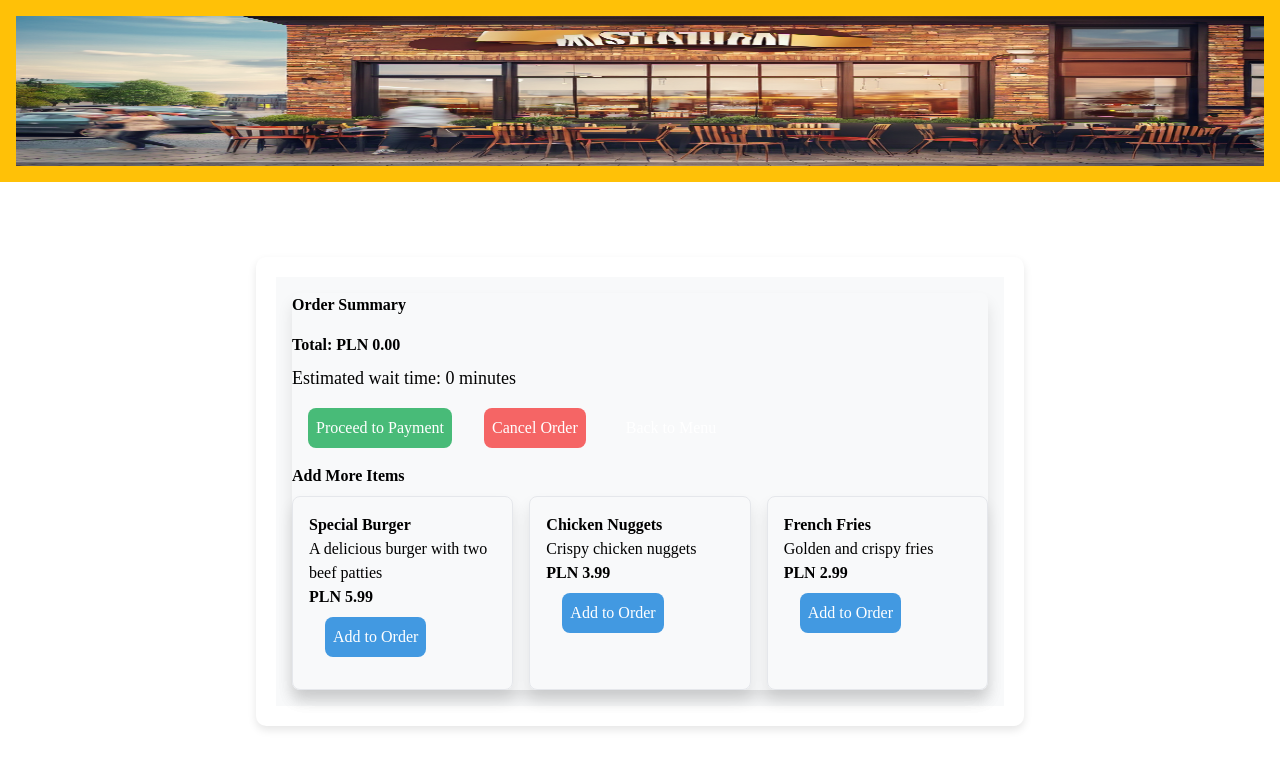
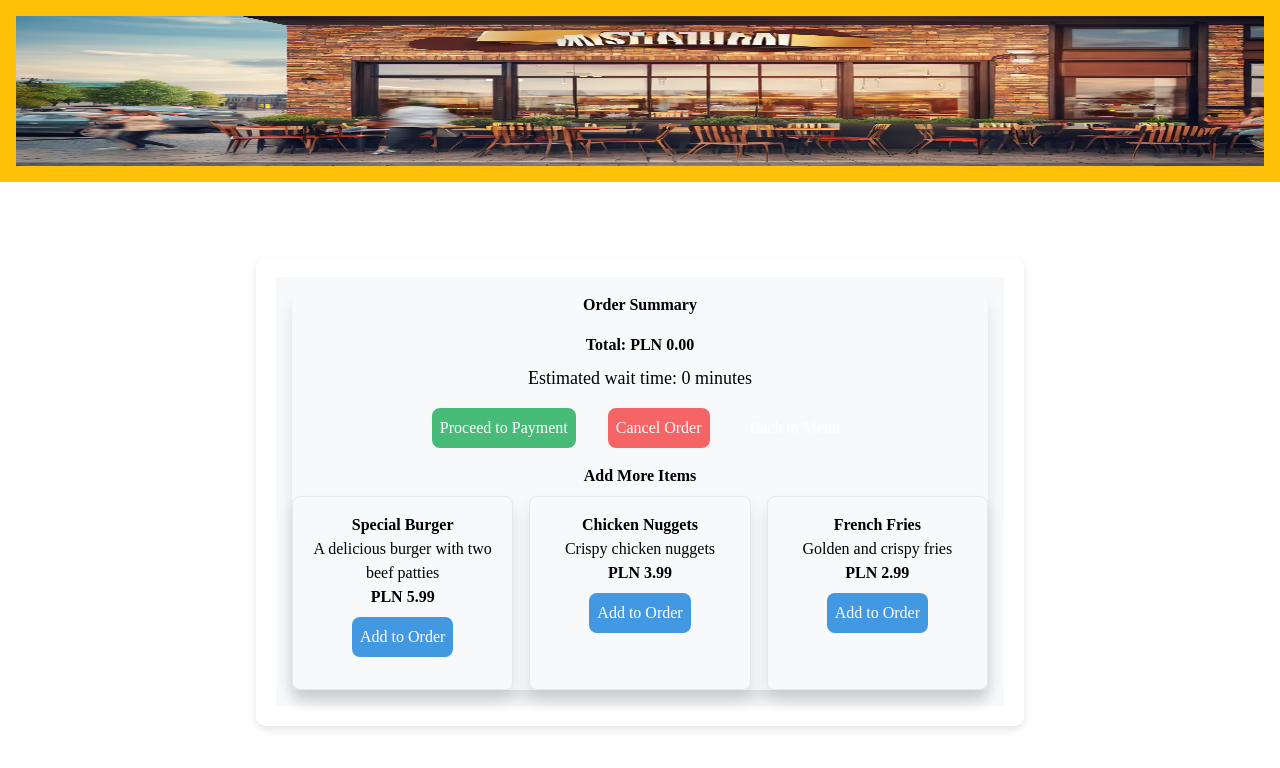
Before and after one commit to s25070pj/McAdrian, a React (Create React App) app: page /order-summary in a window 1280 px wide. Shown: the top 768 px of the page. Built offline with nearby package versions, Linux system fonts and the light colour scheme.

Commit message:
small fixes

```diff
--- a/src/App.css
+++ b/src/App.css
@@ -164,11 +164,15 @@ nav li {
     width: 100vw;
 }
 
-.content-wrapper {
+.fullscreen-content .content-wrapper {
     background-color: white;
     padding: 20px;
     border-radius: 10px;
     box-shadow: 0 4px 8px rgba(0, 0, 0, 0.1);
+    display: flex;
+    flex-direction: column;
+    align-items: center;
+    text-align: center;
 }
 
 .fixed-dimensions {
--- a/src/components/Cart.jsx
+++ b/src/components/Cart.jsx
@@ -17,10 +17,11 @@ const Cart = () => {
             <h2 className="text-xl font-bold mb-4">Your Order</h2>
             <ul>
                 {order.items.map((item, index) => (
-                    <li key={index} className="border-b mb-2 pb-2">
+                    <li key={index} className="border-b mb-2 pb-2 flex justify-between items-center">
+                        <div>
                             {item.name} - PLN {item.price}
                             {item.extras && item.extras.length > 0 && (
-                            <ul>
+                                <ul className="ml-4 mt-2">
                                     {item.extras.map((extra, extraIndex) => (
                                         <li key={extraIndex}>
                                             {extra.name} (+PLN {extra.price})
@@ -28,13 +29,19 @@ const Cart = () => {
                                     ))}
                                 </ul>
                             )}
-                        <button className="bg-red-500 text-white p-1 rounded mt-2" onClick={() => removeFromOrder(index)}>Remove</button>
+                        </div>
+                        <button className="bg-red-500 text-white p-1 rounded ml-4" onClick={() => removeFromOrder(index)}>Remove</button>
                     </li>
                 ))}
             </ul>
             <h2 className="font-bold">Total: PLN {getTotal()}</h2>
             <Link to="/order-summary">
-                <button className="bg-green-500 text-white p-2 rounded-lg mt-4">Proceed to Order Summary</button>
+                <button
+                    className="bg-green-500 text-white p-2 rounded-lg mt-4"
+                    disabled={order.items.length === 0}
+                >
+                    Proceed to Order Summary
+                </button>
             </Link>
         </div>
     );
--- a/src/components/OrderSummary.jsx
+++ b/src/components/OrderSummary.jsx
@@ -29,7 +29,7 @@ const OrderSummary = () => {
                     <ul className="divide-y divide-gray-200 mb-4">
                         {order.items.map((item, index) => (
                             <li key={index} className="py-2 flex justify-between items-center">
-                                <div>
+                                <div className="flex-1">
                                     <h3 className="font-bold">{item.name}</h3>
                                     <p className="text-gray-600">PLN {item.price.toFixed(2)}</p>
                                     {item.extras && item.extras.length > 0 && (
@@ -49,7 +49,11 @@ const OrderSummary = () => {
                     <h2 className="text-xl font-bold mt-4 text-center">Total: PLN {getTotal()}</h2>
                     <h3 className="text-lg mt-2 text-center">Estimated wait time: {order.estimatedTime} minutes</h3>
                     <div className="mt-6 flex justify-center space-x-4">
-                        <button className="bg-green-500 text-white p-2 rounded-lg" onClick={() => navigate('/payment')}>
+                        <button
+                            className="bg-green-500 text-white p-2 rounded-lg"
+                            onClick={() => navigate('/payment')}
+                            disabled={order.items.length === 0}
+                        >
                             Proceed to Payment
                         </button>
                         <button className="bg-red-500 text-white p-2 rounded-lg" onClick={handleCancelOrder}>Cancel Order</button>
```
Lines whose indentation alone changed are shown as unchanged.
